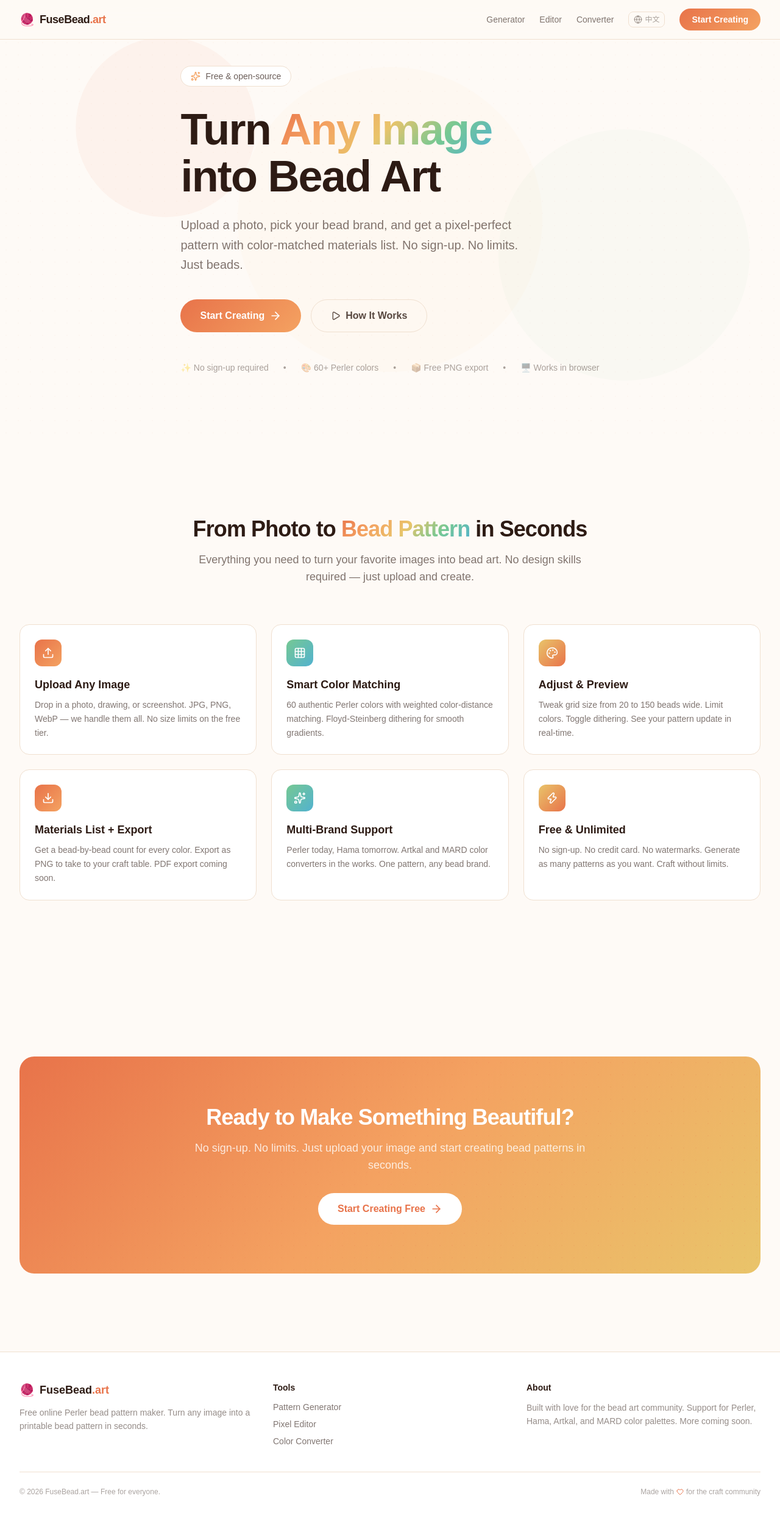
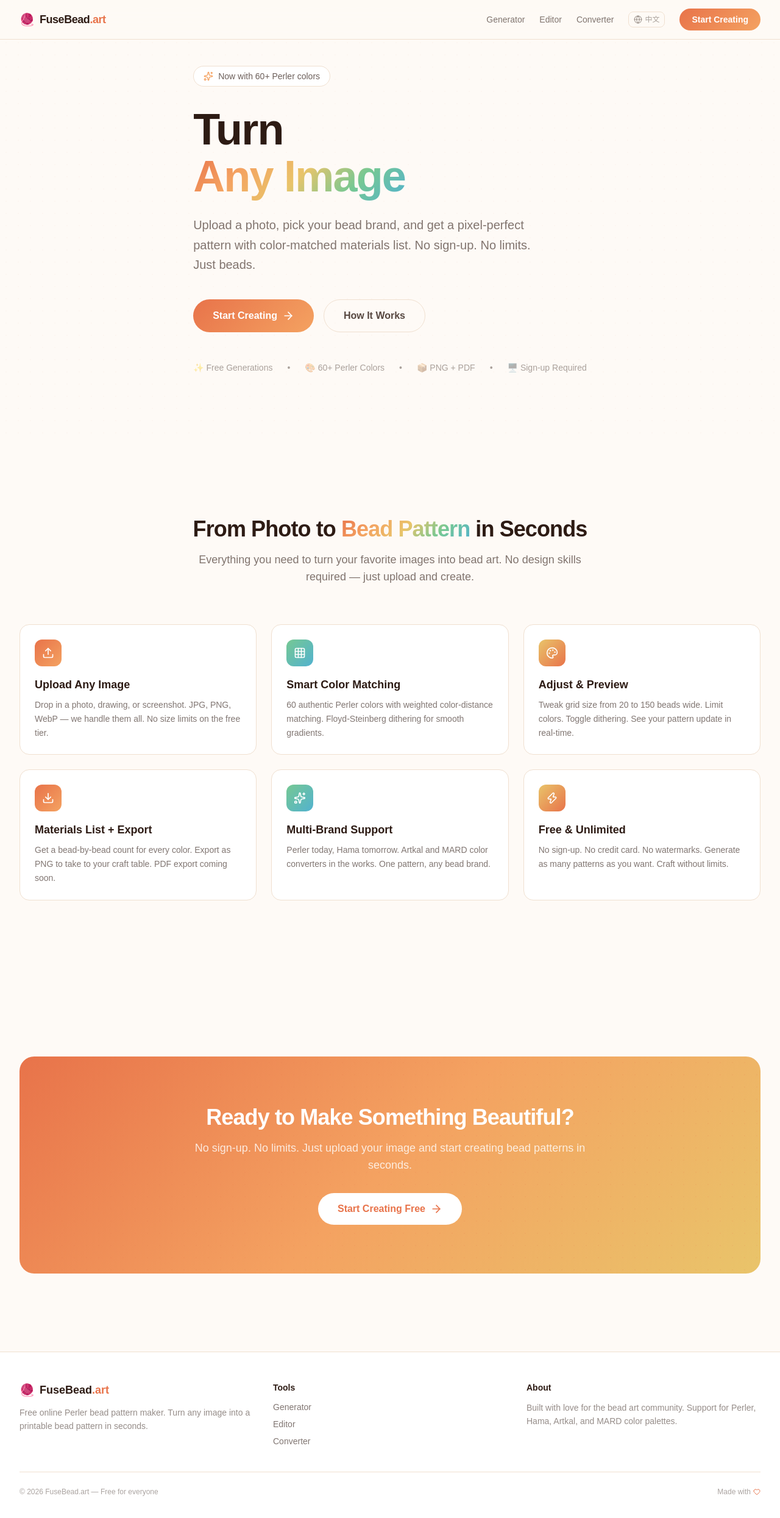
Before and after one commit to ezra777777777-alt/fusebead, a Next.js app: page / in a window 1280 px wide. Shown: the top 2490 px of the page at 61% size. Built offline with nearby package versions, Linux system fonts and the light colour scheme.

Commit message:
🌐 Full Chinese i18n across all pages
- All landing page components use useLang() + t()
- Generator: all labels, buttons, templates use i18n
- Editor: all tools, buttons, labels use i18n
- Converter: legend, search, summary use i18n
- Navbar/Footer: full i18n with language toggle

```diff
--- a/src/app/editor/page.tsx
+++ b/src/app/editor/page.tsx
@@ -4,6 +4,7 @@ import { useState, useRef, useCallback, useEffect } from "react";
 import Link from "next/link";
 import { ChevronLeft, Undo2, Redo2, PaintBucket, Eraser, Download } from "lucide-react";
 import { PALETTES } from "@/lib/bead-colors";
+import { useLang } from "@/lib/LangContext";
 
 const GRID = 29;
 const CELL = 16;
@@ -16,6 +17,7 @@ interface HistoryEntry {
 }
 
 export default function EditorPage() {
+  const { t } = useLang();
   const [brand, setBrand] = useState("perler");
   const palette = PALETTES[brand] || PALETTES.perler;
 
@@ -197,9 +199,9 @@ export default function EditorPage() {
             <ChevronLeft className="h-4 w-4" /> Back
           </Link>
           <h1 className="text-2xl sm:text-3xl font-bold tracking-tight" style={{ fontFamily: "var(--font-display)" }}>
-            Pixel Editor
+            {t("editor.title")}
           </h1>
-          <p className="text-sm text-foreground/50 mt-1">Draw your own bead pattern on a 29×29 grid.</p>
+          <p className="text-sm text-foreground/50 mt-1">{t("editor.sub")}</p>
         </div>
 
         <div className="grid grid-cols-1 lg:grid-cols-4 gap-6">
@@ -207,7 +209,7 @@ export default function EditorPage() {
           <div className="lg:col-span-1 space-y-4">
             {/* Brand selector */}
             <div>
-              <label className="text-xs text-foreground/50 mb-1 block">Brand</label>
+              <label className="text-xs text-foreground/50 mb-1 block">{t("gen.brand")}</label>
               <select
                 value={brand}
                 onChange={e => setBrand(e.target.value)}
@@ -222,9 +224,9 @@ export default function EditorPage() {
             {/* Tools */}
             <div className="flex gap-2">
               {([
-                ["paint", PaintBucket, "Paint"],
-                ["fill", PaintBucket, "Fill"],
-                ["erase", Eraser, "Erase"],
+                ["paint", PaintBucket, t("editor.paint")],
+                ["fill", PaintBucket, t("editor.fill")],
+                ["erase", Eraser, t("editor.erase")],
               ] as const).map(([t, Icon, label]) => (
                 <button
                   key={t}
@@ -244,16 +246,16 @@ export default function EditorPage() {
             {/* Undo/Redo */}
             <div className="flex gap-2">
               <button onClick={undo} disabled={historyIdx < 0} className="flex-1 flex items-center justify-center gap-1 rounded-lg border border-[var(--border)] px-3 py-2 text-xs disabled:opacity-30">
-                <Undo2 className="h-3.5 w-3.5" /> Undo
+                <Undo2 className="h-3.5 w-3.5" /> {t("editor.undo")}
               </button>
               <button onClick={redo} disabled={historyIdx >= history.length - 1} className="flex-1 flex items-center justify-center gap-1 rounded-lg border border-[var(--border)] px-3 py-2 text-xs disabled:opacity-30">
-                <Redo2 className="h-3.5 w-3.5" /> Redo
+                <Redo2 className="h-3.5 w-3.5" /> {t("editor.redo")}
               </button>
             </div>
 
             {/* Color palette */}
             <div>
-              <p className="text-xs text-foreground/50 mb-2">Colors ({palette.colors.length})</p>
+              <p className="text-xs text-foreground/50 mb-2">{t("editor.colors")} ({palette.colors.length})</p>
               <div className="grid grid-cols-6 gap-1 max-h-64 overflow-y-auto pr-1">
                 {palette.colors.map(([code, name, r, g, b]) => (
                   <button
@@ -272,10 +274,10 @@ export default function EditorPage() {
             {/* Actions */}
             <div className="space-y-2">
               <button onClick={exportPNG} className="w-full flex items-center justify-center gap-2 rounded-full px-4 py-2.5 text-sm font-semibold text-white" style={{ background: "linear-gradient(135deg, var(--bead-coral), var(--bead-amber))", fontFamily: "var(--font-display)" }}>
-                <Download className="h-4 w-4" /> Export PNG
+                <Download className="h-4 w-4" /> {t("editor.export")}
               </button>
               <button onClick={clearAll} className="w-full rounded-full border border-[var(--border)] px-4 py-2 text-sm text-foreground/50 hover:text-foreground transition-colors">
-                Clear All
+                {t("editor.clear")}
               </button>
             </div>
 
@@ -283,7 +285,7 @@ export default function EditorPage() {
             {Object.keys(colorCounts).length > 0 && (
               <div className="rounded-xl border border-[var(--border)] p-3">
                 <p className="text-xs font-semibold mb-2" style={{ fontFamily: "var(--font-display)" }}>
-                  Bead Count ({Object.keys(colorCounts).length} colors)
+                  {t("editor.count")} ({Object.keys(colorCounts).length} {t("common.colors")})
                 </p>
                 <div className="space-y-1 max-h-48 overflow-y-auto">
                   {Object.entries(colorCounts).sort((a, b) => b[1] - a[1]).map(([code, count]) => {
--- a/src/app/generator/page.tsx
+++ b/src/app/generator/page.tsx
@@ -9,6 +9,7 @@ import {
 } from "lucide-react";
 import { PALETTES } from "@/lib/bead-colors";
 import { processImage, samplePixel, DEFAULT_ADJUSTMENTS, type ProcessedPattern, type ImageAdjustments } from "@/lib/image-processor";
+import { useLang } from "@/lib/LangContext";
 
 type Config = { gridSize: number; dithering: boolean; maxColors: number; brand: string; };
 
@@ -99,6 +100,7 @@ function generatePDF(pattern: ProcessedPattern, brand: string) {
 }
 
 export default function GeneratorPage() {
+  const { t } = useLang();
   const [image, setImage] = useState<HTMLImageElement | null>(null);
   const [imageUrl, setImageUrl] = useState<string | null>(null);
   const [pattern, setPattern] = useState<ProcessedPattern | null>(null);
@@ -182,18 +184,18 @@ export default function GeneratorPage() {
             <ChevronLeft className="h-4 w-4" /> Back
           </Link>
           <h1 className="text-2xl sm:text-3xl font-bold tracking-tight" style={{ fontFamily: "var(--font-display)" }}>
-            Pattern Generator
+            {t("gen.title")}
           </h1>
-          <p className="text-sm text-foreground/50 mt-1">Upload an image and convert it into a bead pattern.</p>
+          <p className="text-sm text-foreground/50 mt-1">{t("gen.sub")}</p>
         </div>
 
         {/* Templates */}
         <div className="mb-6 flex flex-wrap gap-2">
-          <span className="text-xs text-foreground/40 self-center mr-1">Quick start:</span>
-          {TEMPLATES.map(t => (
-            <button key={t.name} onClick={() => setConfig(c => ({ ...c, gridSize: t.gridSize, maxColors: t.maxColors, dithering: t.dithering }))}
+          <span className="text-xs text-foreground/40 self-center mr-1">{t("gen.quick")}:</span>
+          {TEMPLATES.map(tmpl => (
+            <button key={tmpl.name} onClick={() => setConfig(c => ({ ...c, gridSize: tmpl.gridSize, maxColors: tmpl.maxColors, dithering: tmpl.dithering }))}
               className="inline-flex items-center gap-1.5 rounded-full border border-[var(--border)] px-3 py-1.5 text-xs hover:bg-[var(--surface-hover)] transition-colors"
-            >{t.emoji} {t.name}</button>
+            >{tmpl.emoji} {t(tmpl.name)}</button>
           ))}
         </div>
 
@@ -318,7 +320,7 @@ export default function GeneratorPage() {
               <div className="rounded-2xl border border-[var(--border)] p-5">
                 <div className="flex items-center justify-between mb-4 flex-wrap gap-2">
                   <h3 className="text-sm font-semibold" style={{ fontFamily: "var(--font-display)" }}>
-                    Materials ({Object.keys(pattern.colorCounts).length} colors)
+                    {t("gen.materials")} ({Object.keys(pattern.colorCounts).length} {t("common.colors")})
                   </h3>
                   <div className="flex gap-2">
                     <button onClick={() => generatePDF(pattern, config.brand)}
--- a/src/components/landing/hero.tsx
+++ b/src/components/landing/hero.tsx
@@ -2,116 +2,104 @@
 
 import { motion } from "framer-motion";
 import Link from "next/link";
-import { Sparkles, ArrowRight, Play } from "lucide-react";
+import { ArrowRight, Sparkles, Upload, Palette, Download, Heart } from "lucide-react";
+import { useLang } from "@/lib/LangContext";
+
+const features = [
+  { icon: Upload, key: "upload" },
+  { icon: Palette, key: "match" },
+  { icon: Palette, key: "preview" },
+  { icon: Download, key: "export" },
+  { icon: Sparkles, key: "brands" },
+  { icon: Heart, key: "free" },
+];
+
+const container = { hidden: { opacity: 0 }, show: { opacity: 1, transition: { staggerChildren: 0.1 } } };
+const item = { hidden: { opacity: 0, y: 20 }, show: { opacity: 1, y: 0 } };
 
 export function Hero() {
+  const { t } = useLang();
   return (
     <section className="relative min-h-[90vh] flex items-center overflow-hidden">
-      {/* Background bead dot pattern */}
       <div className="absolute inset-0 bead-dot-bg opacity-[0.03]" />
-
-      {/* Floating bead orbs */}
-      <motion.div
-        className="absolute top-20 left-[10%] w-72 h-72 rounded-full opacity-[0.06]"
-        style={{ background: "var(--bead-coral)" }}
-        animate={{ y: [0, -30, 0], scale: [1, 1.05, 1] }}
-        transition={{ duration: 8, repeat: Infinity, ease: "easeInOut" }}
-      />
-      <motion.div
-        className="absolute bottom-32 right-[5%] w-96 h-96 rounded-full opacity-[0.04]"
-        style={{ background: "var(--bead-mint)" }}
-        animate={{ y: [0, 20, 0], scale: [1, 1.08, 1] }}
-        transition={{ duration: 10, repeat: Infinity, ease: "easeInOut", delay: 2 }}
-      />
-      <motion.div
-        className="absolute top-1/2 left-1/2 -translate-x-1/2 -translate-y-1/2 w-[500px] h-[500px] rounded-full opacity-[0.03]"
-        style={{ background: "var(--bead-sunflower)" }}
-        animate={{ rotate: [0, 360] }}
-        transition={{ duration: 30, repeat: Infinity, ease: "linear" }}
-      />
-
       <div className="mx-auto max-w-7xl px-4 sm:px-6 lg:px-8 py-20 relative z-10">
         <div className="max-w-3xl">
-          {/* Badge */}
-          <motion.div
-            initial={{ opacity: 0, y: 20 }}
-            animate={{ opacity: 1, y: 0 }}
-            transition={{ duration: 0.5 }}
-            className="inline-flex items-center gap-2 rounded-full border border-[var(--border)] bg-[var(--surface)] px-4 py-1.5 text-sm mb-8"
-          >
+          <motion.div initial={{ opacity: 0, y: 20 }} animate={{ opacity: 1, y: 0 }} transition={{ duration: 0.5 }}
+            className="inline-flex items-center gap-2 rounded-full border border-[var(--border)] bg-[var(--surface)] px-4 py-1.5 text-sm mb-8">
             <Sparkles className="h-4 w-4" style={{ color: "var(--bead-amber)" }} />
-            <span className="text-foreground/70">Free &amp; open-source</span>
+            <span className="text-foreground/70">{t("home.badge")}</span>
           </motion.div>
-
-          {/* Headline */}
-          <motion.h1
-            initial={{ opacity: 0, y: 20 }}
-            animate={{ opacity: 1, y: 0 }}
-            transition={{ duration: 0.5, delay: 0.1 }}
-            className="text-5xl sm:text-6xl lg:text-7xl font-bold tracking-tight leading-[1.08] mb-6"
-            style={{ fontFamily: "var(--font-display)" }}
-          >
-            Turn{" "}
-            <span className="bead-gradient-text">Any Image</span>
-            <br />
-            into Bead Art
+          <motion.h1 initial={{ opacity: 0, y: 20 }} animate={{ opacity: 1, y: 0 }} transition={{ duration: 0.5, delay: 0.1 }}
+            className="text-5xl sm:text-6xl lg:text-7xl font-bold tracking-tight leading-[1.08] mb-6" style={{ fontFamily: "var(--font-display)" }}>
+            {t("home.title1")}<br />
+            <span className="bead-gradient-text">{t("home.title2")}</span>
           </motion.h1>
-
-          {/* Subtitle */}
-          <motion.p
-            initial={{ opacity: 0, y: 20 }}
-            animate={{ opacity: 1, y: 0 }}
-            transition={{ duration: 0.5, delay: 0.2 }}
-            className="text-lg sm:text-xl text-foreground/60 max-w-xl mb-10 leading-relaxed"
-          >
-            Upload a photo, pick your bead brand, and get a pixel-perfect pattern with
-            color-matched materials list. No sign-up. No limits. Just beads.
-          </motion.p>
-
-          {/* CTA Buttons */}
-          <motion.div
-            initial={{ opacity: 0, y: 20 }}
-            animate={{ opacity: 1, y: 0 }}
-            transition={{ duration: 0.5, delay: 0.3 }}
-            className="flex flex-col sm:flex-row gap-4"
-          >
-            <Link
-              href="/generator"
-              className="inline-flex items-center justify-center gap-2 rounded-full px-8 py-3.5 text-base font-semibold text-white transition-all hover:opacity-90 hover:scale-[1.02] active:scale-[0.98]"
-              style={{
-                background: "linear-gradient(135deg, var(--bead-coral), var(--bead-amber))",
-                fontFamily: "var(--font-display)",
-              }}
-            >
-              Start Creating
-              <ArrowRight className="h-5 w-5" />
+          <motion.p initial={{ opacity: 0, y: 20 }} animate={{ opacity: 1, y: 0 }} transition={{ duration: 0.5, delay: 0.2 }}
+            className="text-lg sm:text-xl text-foreground/60 max-w-xl mb-10 leading-relaxed">{t("home.subtitle")}</motion.p>
+          <motion.div initial={{ opacity: 0, y: 20 }} animate={{ opacity: 1, y: 0 }} transition={{ duration: 0.5, delay: 0.3 }}
+            className="flex flex-col sm:flex-row gap-4">
+            <Link href="/generator" className="inline-flex items-center justify-center gap-2 rounded-full px-8 py-3.5 text-base font-semibold text-white transition-all hover:scale-[1.02] active:scale-[0.98]"
+              style={{ background: "linear-gradient(135deg, var(--bead-coral), var(--bead-amber))", fontFamily: "var(--font-display)" }}>
+              {t("home.cta")} <ArrowRight className="h-5 w-5" />
             </Link>
-            <Link
-              href="#features"
-              className="inline-flex items-center justify-center gap-2 rounded-full border border-[var(--border)] px-8 py-3.5 text-base font-semibold text-foreground/80 hover:bg-[var(--surface-hover)] transition-all font-[family-name:var(--font-display)]"
-            >
-              <Play className="h-4 w-4" />
-              How It Works
-            </Link>
+            <Link href="#features" className="inline-flex items-center justify-center gap-2 rounded-full border border-[var(--border)] px-8 py-3.5 text-base font-semibold text-foreground/80 hover:bg-[var(--surface-hover)] transition-all"
+              style={{ fontFamily: "var(--font-display)" }}>{t("home.how")}</Link>
           </motion.div>
-
-          {/* Trust signals */}
-          <motion.div
-            initial={{ opacity: 0 }}
-            animate={{ opacity: 1 }}
-            transition={{ duration: 0.5, delay: 0.5 }}
-            className="mt-12 flex flex-wrap items-center gap-6 text-sm text-foreground/40"
-          >
-            <span>✨ No sign-up required</span>
-            <span className="hidden sm:inline">•</span>
-            <span>🎨 60+ Perler colors</span>
-            <span className="hidden sm:inline">•</span>
-            <span>📦 Free PNG export</span>
-            <span className="hidden sm:inline">•</span>
-            <span>🖥️ Works in browser</span>
+          <motion.div initial={{ opacity: 0 }} animate={{ opacity: 1 }} transition={{ duration: 0.5, delay: 0.5 }}
+            className="mt-12 flex flex-wrap items-center gap-6 text-sm text-foreground/40">
+            <span>✨ {t("home.stat2")}</span><span className="hidden sm:inline">•</span>
+            <span>🎨 60+ {t("home.stat1")}</span><span className="hidden sm:inline">•</span>
+            <span>📦 PNG + PDF</span><span className="hidden sm:inline">•</span>
+            <span>🖥️ {t("home.stat3")}</span>
           </motion.div>
         </div>
       </div>
     </section>
   );
 }
+
+export function Features() {
+  const { t } = useLang();
+  return (
+    <section id="features" className="py-24 sm:py-32">
+      <div className="mx-auto max-w-7xl px-4 sm:px-6 lg:px-8">
+        <motion.div initial={{ opacity: 0, y: 20 }} whileInView={{ opacity: 1, y: 0 }} viewport={{ once: true }} transition={{ duration: 0.5 }} className="text-center mb-16">
+          <h2 className="text-3xl sm:text-4xl font-bold tracking-tight mb-4" style={{ fontFamily: "var(--font-display)" }}>
+            {t("home.feature_title")}</h2>
+          <p className="text-lg text-foreground/60 max-w-2xl mx-auto">{t("home.feature_sub")}</p>
+        </motion.div>
+        <motion.div variants={container} initial="hidden" whileInView="show" viewport={{ once: true }} className="grid grid-cols-1 sm:grid-cols-2 lg:grid-cols-3 gap-6">
+          {features.map((feat) => (
+            <motion.div key={feat.key} variants={item} className="group relative rounded-2xl border border-[var(--border)] bg-[var(--surface)] p-6 hover:shadow-lg transition-all duration-300">
+              <div className="inline-flex rounded-xl p-3 text-white mb-4" style={{ background: "linear-gradient(135deg, var(--bead-coral), var(--bead-amber))" }}>
+                <feat.icon className="h-5 w-5" /></div>
+              <h3 className="text-lg font-semibold mb-2" style={{ fontFamily: "var(--font-display)" }}>{t(`feat.${feat.key}.title`)}</h3>
+              <p className="text-sm text-foreground/60 leading-relaxed">{t(`feat.${feat.key}.desc`)}</p>
+            </motion.div>
+          ))}
+        </motion.div>
+      </div>
+    </section>
+  );
+}
+
+export function CTA() {
+  const { t } = useLang();
+  return (
+    <section className="py-24 sm:py-32">
+      <div className="mx-auto max-w-7xl px-4 sm:px-6 lg:px-8">
+        <motion.div initial={{ opacity: 0, y: 30 }} whileInView={{ opacity: 1, y: 0 }} viewport={{ once: true }} transition={{ duration: 0.6 }}
+          className="relative overflow-hidden rounded-3xl px-6 py-16 sm:px-12 sm:py-20 text-center"
+          style={{ background: "linear-gradient(135deg, var(--bead-coral) 0%, var(--bead-amber) 50%, var(--bead-sunflower) 100%)" }}>
+          <div className="absolute inset-0 bead-dot-bg opacity-10" />
+          <div className="relative z-10 max-w-2xl mx-auto">
+            <h2 className="text-3xl sm:text-4xl font-bold tracking-tight text-white mb-4" style={{ fontFamily: "var(--font-display)" }}>{t("cta.title")}</h2>
+            <p className="text-lg text-white/80 mb-8">{t("cta.sub")}</p>
+            <Link href="/generator" className="inline-flex items-center gap-2 rounded-full bg-white px-8 py-3.5 text-base font-semibold transition-all hover:scale-[1.02]" style={{ color: "var(--bead-coral)", fontFamily: "var(--font-display)" }}>
+              {t("cta.btn")} <ArrowRight className="h-5 w-5" /></Link>
+          </div>
+        </motion.div>
+      </div>
+    </section>
+  );
+}
--- a/src/components/shared/footer.tsx
+++ b/src/components/shared/footer.tsx
@@ -1,72 +1,38 @@
+"use client";
+
 import Link from "next/link";
 import { Heart } from "lucide-react";
+import { useLang } from "@/lib/LangContext";
 
 export function Footer() {
+  const { t } = useLang();
   return (
     <footer className="border-t border-[var(--border)] bg-[var(--surface)]">
       <div className="mx-auto max-w-7xl px-4 sm:px-6 lg:px-8 py-12">
         <div className="grid grid-cols-1 sm:grid-cols-3 gap-8">
-          {/* Brand */}
           <div>
             <Link href="/" className="flex items-center gap-2 mb-3">
-              <span className="text-xl" role="img" aria-label="bead">🧶</span>
-              <span
-                className="text-lg font-bold"
-                style={{ fontFamily: "var(--font-display)" }}
-              >
-                FuseBead<span className="text-[var(--bead-coral)]">.art</span>
-              </span>
+              <span className="text-xl">🧶</span>
+              <span className="text-lg font-bold" style={{ fontFamily: "var(--font-display)" }}>FuseBead<span className="text-[var(--bead-coral)]">.art</span></span>
             </Link>
-            <p className="text-sm text-foreground/50 leading-relaxed">
-              Free online Perler bead pattern maker. Turn any image into a
-              printable bead pattern in seconds.
-            </p>
+            <p className="text-sm text-foreground/50 leading-relaxed">{t("footer.desc")}</p>
           </div>
-
-          {/* Links */}
           <div>
-            <h4
-              className="text-sm font-semibold mb-3"
-              style={{ fontFamily: "var(--font-display)" }}
-            >
-              Tools
-            </h4>
+            <h4 className="text-sm font-semibold mb-3" style={{ fontFamily: "var(--font-display)" }}>{t("footer.tools")}</h4>
             <div className="space-y-2">
-              <Link href="/generator" className="block text-sm text-foreground/60 hover:text-foreground transition-colors">
-                Pattern Generator
-              </Link>
-              <Link href="/editor" className="block text-sm text-foreground/60 hover:text-foreground transition-colors">
-                Pixel Editor
-              </Link>
-              <Link href="/converter" className="block text-sm text-foreground/60 hover:text-foreground transition-colors">
-                Color Converter
-              </Link>
+              <Link href="/generator" className="block text-sm text-foreground/60 hover:text-foreground">{t("nav.generator")}</Link>
+              <Link href="/editor" className="block text-sm text-foreground/60 hover:text-foreground">{t("nav.editor")}</Link>
+              <Link href="/converter" className="block text-sm text-foreground/60 hover:text-foreground">{t("nav.converter")}</Link>
             </div>
           </div>
-
-          {/* About */}
           <div>
-            <h4
-              className="text-sm font-semibold mb-3"
-              style={{ fontFamily: "var(--font-display)" }}
-            >
-              About
-            </h4>
-            <p className="text-sm text-foreground/50 leading-relaxed">
-              Built with love for the bead art community. Support for Perler,
-              Hama, Artkal, and MARD color palettes. More coming soon.
-            </p>
+            <h4 className="text-sm font-semibold mb-3" style={{ fontFamily: "var(--font-display)" }}>{t("footer.about")}</h4>
+            <p className="text-sm text-foreground/50 leading-relaxed">{t("footer.aboutText")}</p>
           </div>
         </div>
-
-        {/* Bottom bar */}
         <div className="mt-10 pt-6 border-t border-[var(--border)] flex flex-col sm:flex-row items-center justify-between gap-4">
-          <p className="text-xs text-foreground/40">
-            &copy; {new Date().getFullYear()} FuseBead.art — Free for everyone.
-          </p>
-          <p className="text-xs text-foreground/40 flex items-center gap-1">
-            Made with <Heart className="h-3 w-3" style={{ color: "var(--bead-coral)" }} /> for the craft community
-          </p>
+          <p className="text-xs text-foreground/40">&copy; {new Date().getFullYear()} FuseBead.art — {t("footer.copyright")}</p>
+          <p className="text-xs text-foreground/40 flex items-center gap-1">{t("footer.made")} <Heart className="h-3 w-3" style={{ color: "var(--bead-coral)" }} /></p>
         </div>
       </div>
     </footer>
```
Also changed, not shown: src/app/converter/page.tsx (+7 -5 lines), 1 other file (tests, documents, lock files or other folders).
